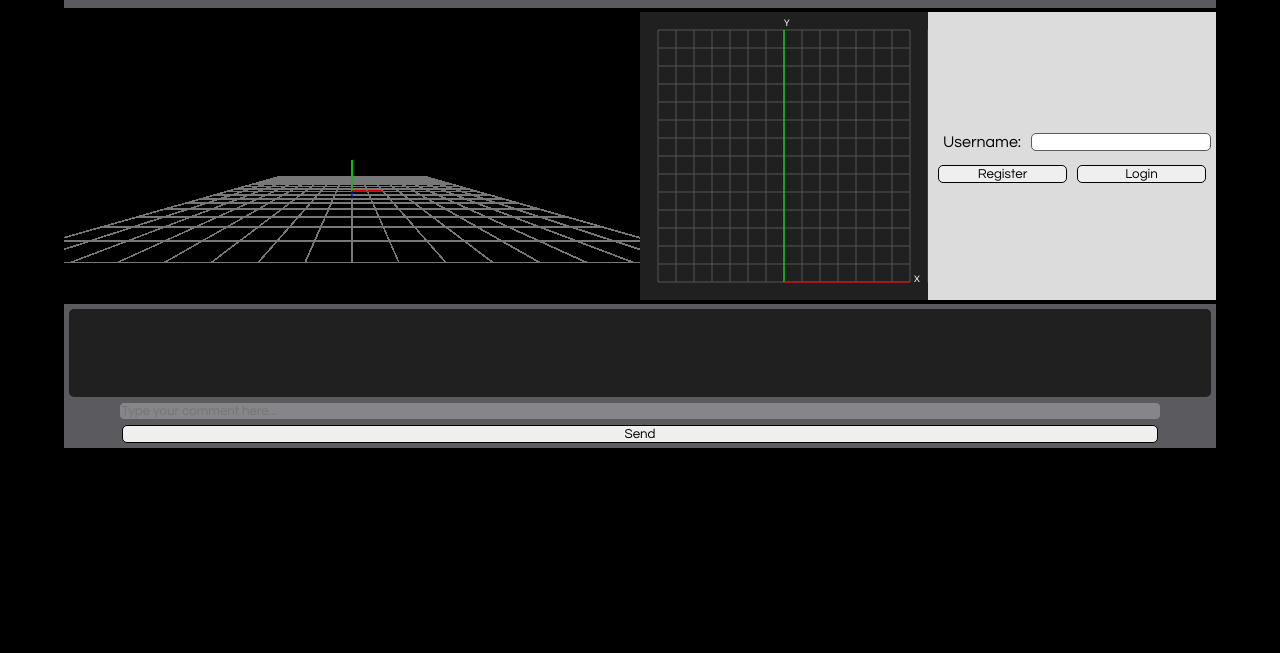
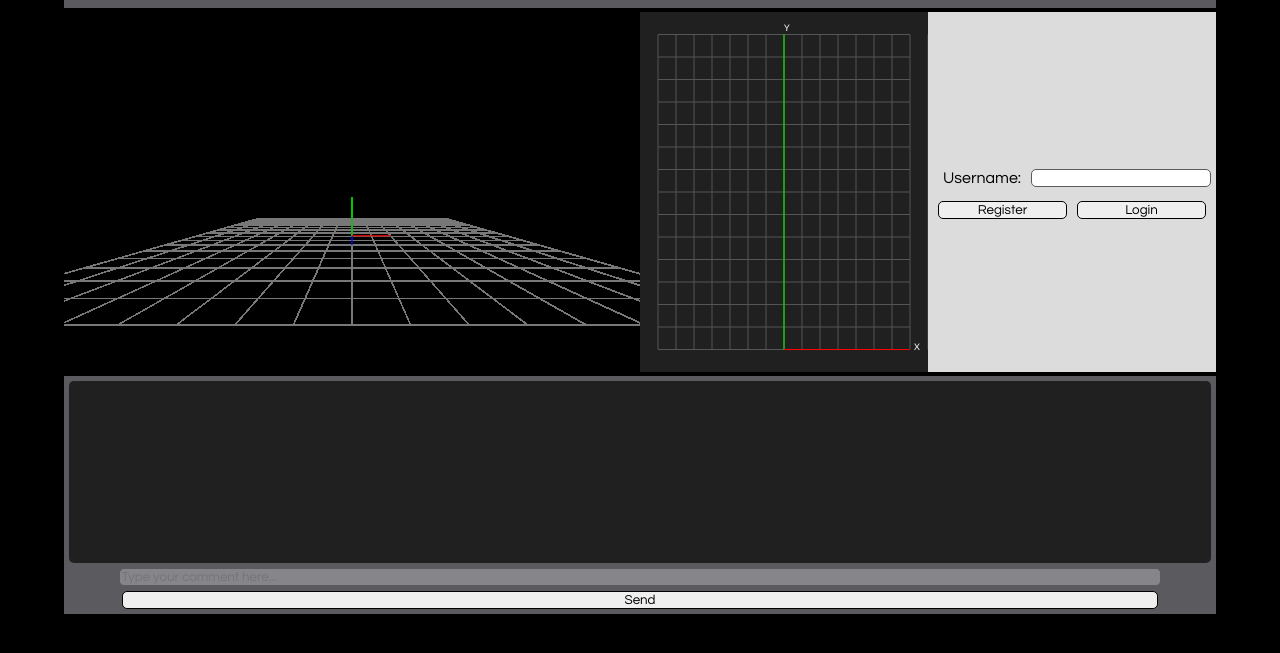
Before and after one commit to mldnantic/aurora, a website: page GeometrySolverWeb/public/index.html in a window 1280 px wide. Shown: the part 77-730 px from the top of the page. Drawn offline with nearby package versions, Linux system fonts and the light colour scheme; no server answers.

Commit message:
bug fixes

```diff
--- a/GeometrySolverWeb/public/main.css
+++ b/GeometrySolverWeb/public/main.css
@@ -131,7 +131,7 @@ button
 {
     display: flex;
     flex-direction: row;
-    min-height: 33%;
+    min-height: 50%;
     /* max-height: 66%; */
     /* margin: 5%; */
     /* margin-top: 0%; */
@@ -207,8 +207,7 @@ button
 {
     display: flex;
     flex-direction: column-reverse;
-    height: 20%;
-    /* min-height: 33%; */
+    min-height: 33%;
     /* max-height: 50%; */
     background-color: rgb(90, 90, 95);
     /* margin: 5%; */
```
